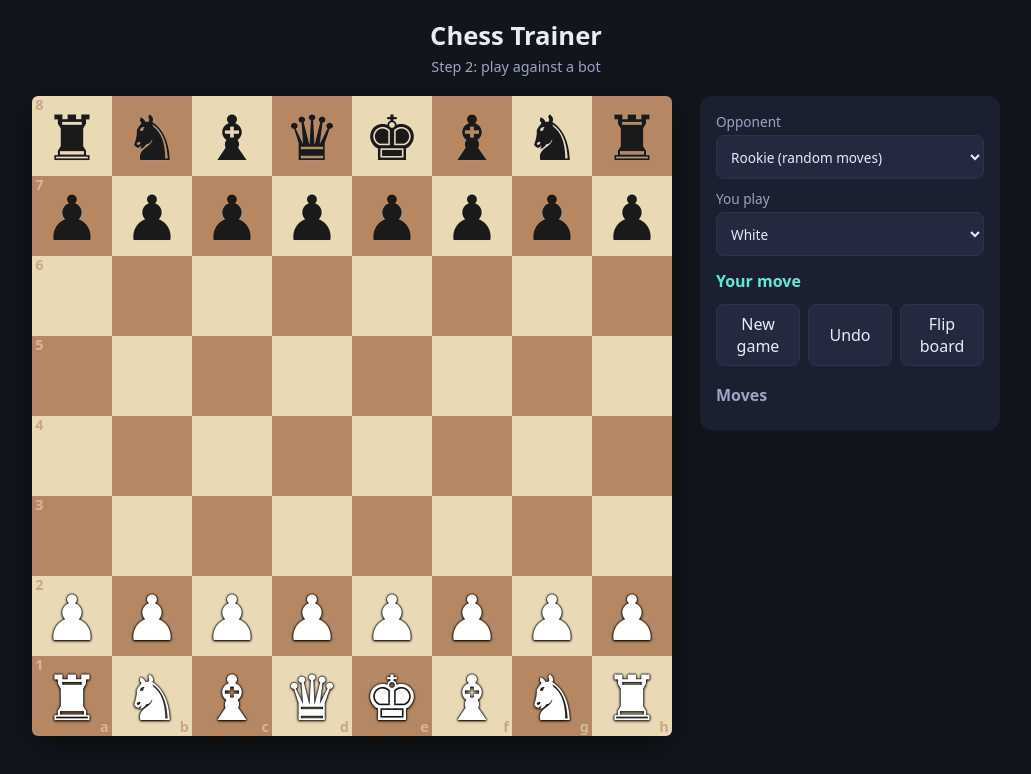
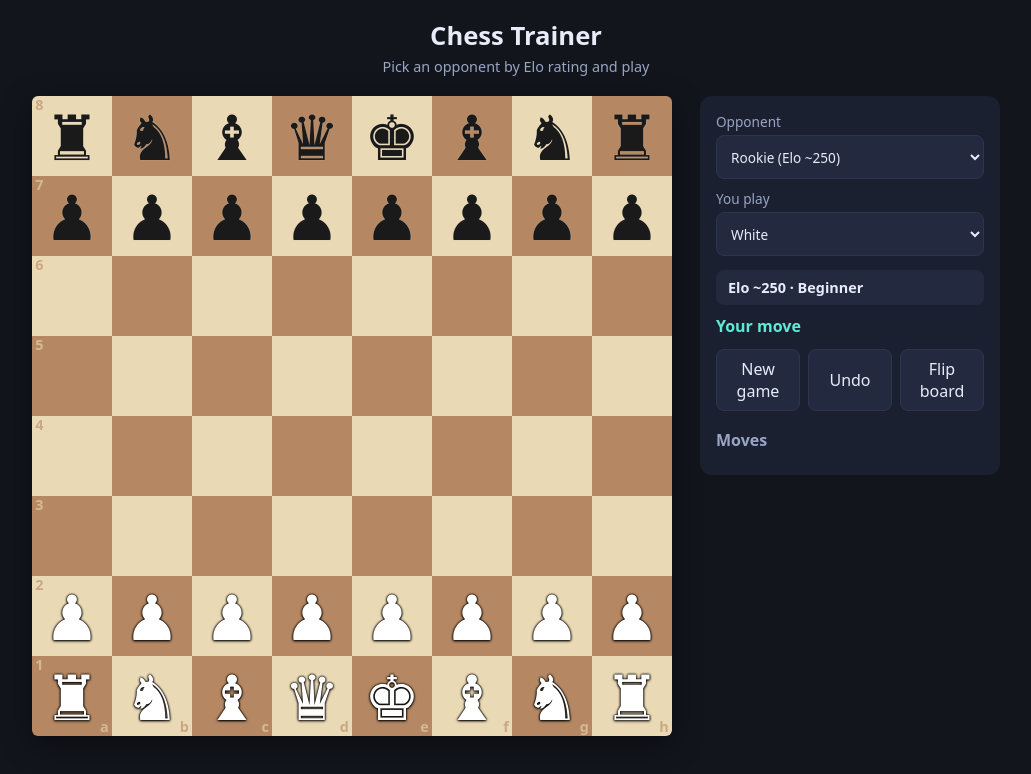
Before and after one commit to jenith-create/chesstrainer, a plain HTML site: page index.html in a window 1280 px wide. Shown: the whole page, without its empty margins (124-1155 px from the left). Drawn offline with Linux system fonts and the light colour scheme.

Commit message:
Show Elo ratings and level names for bots

```diff
--- a/css/style.css
+++ b/css/style.css
@@ -160,3 +160,14 @@ select {
   color: var(--text);
   font: inherit;
 }
+
+/* ---------- Bot strength label ---------- */
+.botinfo {
+  margin: 0 0 10px;
+  padding: 8px 12px;
+  border-radius: 8px;
+  background: #232a40;
+  color: var(--text);
+  font-size: .9rem;
+  font-weight: 600;
+}
--- a/index.html
+++ b/index.html
@@ -10,7 +10,7 @@
 
 <header class="top">
   <h1>Chess Trainer</h1>
-  <p>Step 2: play against a bot</p>
+  <p>Pick an opponent by Elo rating and play</p>
 </header>
 
 <main class="app">
@@ -34,6 +34,7 @@
       </label>
     </div>
 
+    <p id="botInfo" class="botinfo"></p>
     <p id="status" role="status"></p>
 
     <div class="buttons">
--- a/js/app.js
+++ b/js/app.js
@@ -1,6 +1,6 @@
 // chess.js knows the rules of chess. We only draw the board and handle clicks.
 import { Chess } from "./chess.js";
-import { BOTS } from "./bot.js";
+import { BOTS, levelName } from "./bot.js";
 
 // ---------- State (the things that change) ----------
 const game = new Chess();   // the game: pieces, whose turn, move history
@@ -17,6 +17,7 @@ const statusEl = document.getElementById("status");
 const movesEl  = document.getElementById("moves");
 const botSel   = document.getElementById("botSel");
 const sideSel  = document.getElementById("sideSel");
+const botInfo  = document.getElementById("botInfo");
 
 // The "\uFE0E" after the pawn stops phones from turning it into an emoji
 const GLYPH = { k: "♚", q: "♛", r: "♜", b: "♝", n: "♞", p: "♟\uFE0E" };
@@ -174,6 +175,7 @@ function newGame() {
   thinking = false;
   playerColor = sideSel.value;
   bot = BOTS.find(b => b.id === botSel.value);
+  botInfo.textContent = `Elo ~${bot.elo} · ${levelName(bot.elo)}`;
   flipped = playerColor === "b";       // show the board from the player's side
   render();
   maybeBotMove();                      // if the player is Black, the bot moves first
@@ -183,7 +185,7 @@ function newGame() {
 for (const b of BOTS) {
   const opt = document.createElement("option");
   opt.value = b.id;
-  opt.textContent = b.name;
+  opt.textContent = `${b.name} (Elo ~${b.elo})`;
   botSel.appendChild(opt);
 }
 
--- a/js/bot.js
+++ b/js/bot.js
@@ -94,8 +94,22 @@ function thinkerBot(game, depth = 2) {
 }
 
 // ---------- The list the app uses ----------
+// `elo` is an ESTIMATE of playing strength, so players know how hard a bot is.
+// These numbers are educated guesses, not measured. Later we can check them by
+// having the bots play against Stockfish at a known Elo.
 export const BOTS = [
-  { id: "random",  name: "Rookie (random moves)",     pick: randomBot },
-  { id: "greedy",  name: "Greedy (grabs pieces)",     pick: greedyBot },
-  { id: "thinker", name: "Thinker (looks ahead)",     pick: g => thinkerBot(g, 2) }
+  { id: "random",  name: "Rookie",  elo: 250, pick: randomBot },
+  { id: "greedy",  name: "Greedy",  elo: 600, pick: greedyBot },
+  { id: "thinker", name: "Thinker", elo: 900, pick: g => thinkerBot(g, 2) }
 ];
+
+// Turn a number into words that anyone understands.
+export function levelName(elo) {
+  if (elo < 600)  return "Beginner";
+  if (elo < 1000) return "Novice";
+  if (elo < 1400) return "Intermediate";
+  if (elo < 1800) return "Club player";
+  if (elo < 2200) return "Advanced";
+  if (elo < 2600) return "Expert";
+  return "Master level";
+}
```
